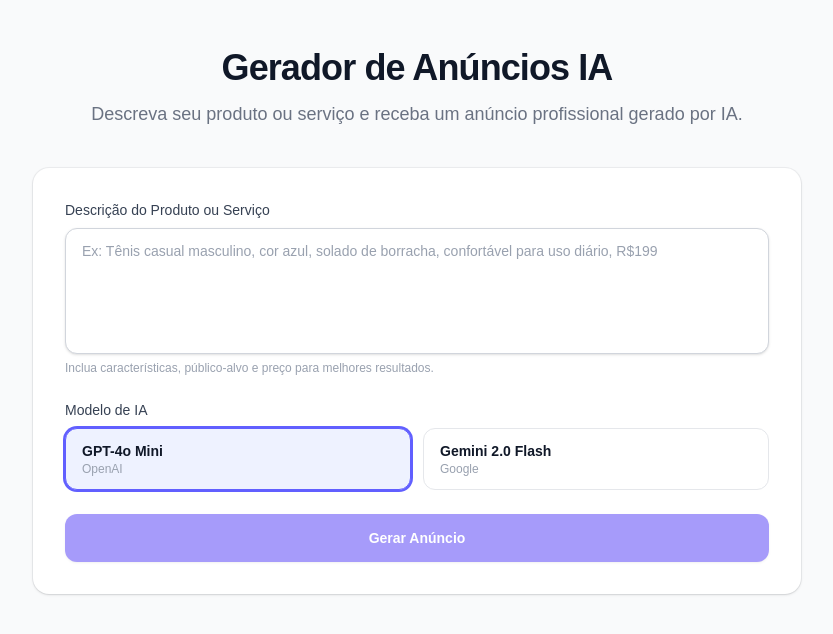
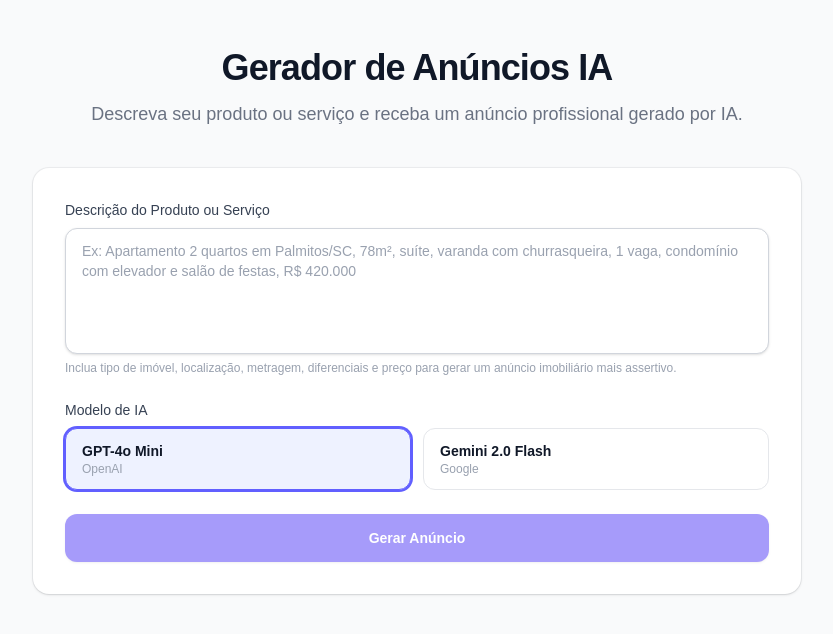
Before and after one commit to silvadouglasFull/adGeneratorAgent, a Next.js app: page / in a window 1280 px wide. Shown: the top 634 px of the page, without its empty margins (223-1056 px from the left). Built offline with nearby package versions, Linux system fonts and the light colour scheme.

Commit message:
feat: update placeholder and guidance text for real estate ad generation

```diff
--- a/src/app/page.tsx
+++ b/src/app/page.tsx
@@ -135,12 +135,12 @@ export default function Home() {
                 rows={5}
                 value={input}
                 onChange={(e) => setInput(e.target.value)}
-                placeholder="Ex: Tênis casual masculino, cor azul, solado de borracha, confortável para uso diário, R$199"
+                placeholder="Ex: Apartamento 2 quartos em Palmitos/SC, 78m², suíte, varanda com churrasqueira, 1 vaga, condomínio com elevador e salão de festas, R$ 420.000"
                 className="block w-full rounded-xl border border-gray-300 bg-white px-4 py-3 text-gray-900 placeholder-gray-400 shadow-sm focus:border-indigo-500 focus:outline-none focus:ring-2 focus:ring-indigo-500 sm:text-sm resize-none"
                 required
               />
               <p className="mt-1.5 text-xs text-gray-400">
-                Inclua características, público-alvo e preço para melhores resultados.
+                Inclua tipo de imóvel, localização, metragem, diferenciais e preço para gerar um anúncio imobiliário mais assertivo.
               </p>
             </div>
 
```
